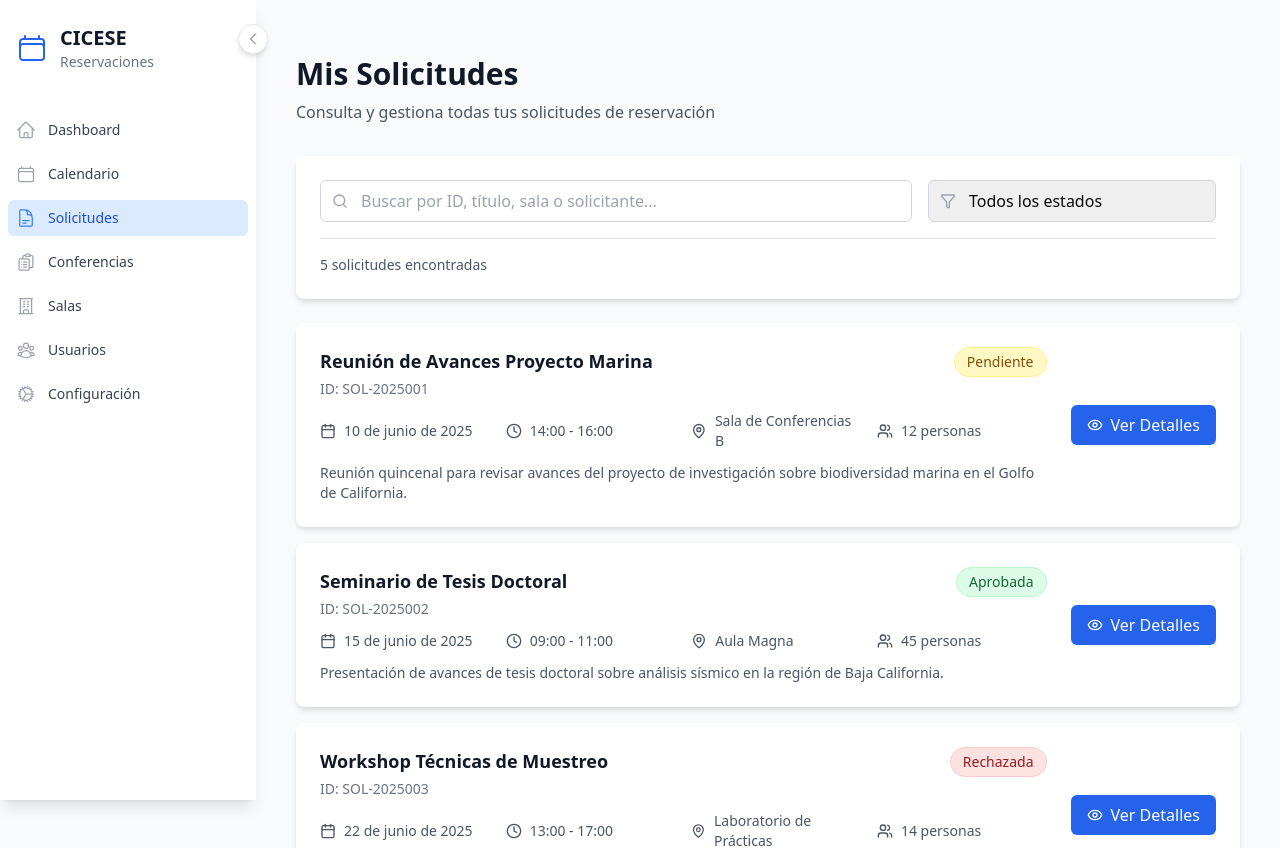
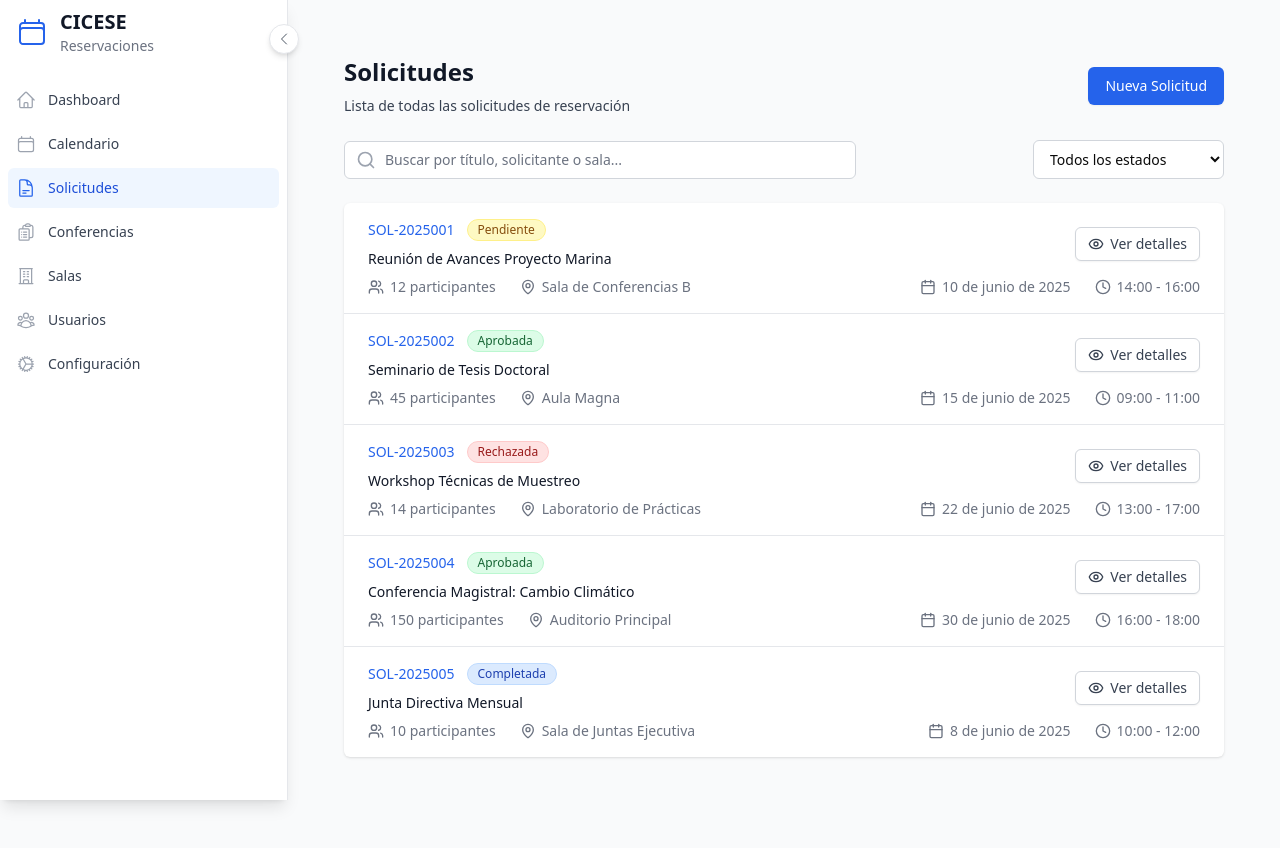
Before and after one commit to OnlyCodesOrg/FrontendReservacionesCICESE, a Next.js app: page /dashboard/solicitudes in a window 1280 px wide. Shown: the top 848 px of the page. Built offline with nearby package versions, Linux system fonts and the light colour scheme; no server answers.

Commit message:
Ultimo commit para tirar produccion

```diff
--- a/src/app/dashboard/layout.tsx
+++ b/src/app/dashboard/layout.tsx
@@ -8,8 +8,7 @@ export default function DashboardLayout({
 }>) {
   return (
     <div className="flex min-h-screen">
-      <Sidebar />
-      <main className="flex-1 ml-64">
+      <main className="flex-1">
         <div className="p-6">{children}</div>
       </main>
     </div>
--- a/src/app/dashboard/solicitudes/page.tsx
+++ b/src/app/dashboard/solicitudes/page.tsx
@@ -278,165 +278,129 @@ export default function SolicitudesPage() {
   }
 
   return (
-    <>
-      <div className="min-h-screen bg-gray-50 dark:bg-gray-900 py-8">
-        <div className="container mx-auto px-4">
+    <div className="space-y-6">
       {/* Header */}
-          <div className="mb-8">
-            <h1 className="text-3xl font-bold text-gray-900 dark:text-white mb-2">
-              Mis Solicitudes
-            </h1>
-            <p className="text-gray-600 dark:text-gray-400">
-              Consulta y gestiona todas tus solicitudes de reservación
+      <div className="sm:flex sm:items-center sm:justify-between">
+        <div>
+          <h1 className="text-2xl font-semibold text-gray-900 dark:text-white">Solicitudes</h1>
+          <p className="mt-2 text-sm text-gray-700 dark:text-gray-300">
+            Lista de todas las solicitudes de reservación
           </p>
         </div>
-
-          {/* Filtros y búsqueda */}
-          <div className="bg-white dark:bg-gray-800 rounded-lg shadow-md p-6 mb-6">
-            <div className="grid grid-cols-1 md:grid-cols-3 gap-4">
-              {/* Buscador */}
-              <div className="md:col-span-2">
-                <div className="relative">
-                  <Search className="absolute left-3 top-1/2 transform -translate-y-1/2 text-gray-400 h-4 w-4" />
-                  <input
-                    type="text"
-                    placeholder="Buscar por ID, título, sala o solicitante..."
-                    value={searchTerm}
-                    onChange={(e) => setSearchTerm(e.target.value)}
-                    className="w-full pl-10 pr-4 py-2 border border-gray-300 dark:border-gray-600 rounded-md focus:outline-none focus:ring-2 focus:ring-blue-500 dark:bg-gray-700 dark:text-white"
-                  />
-                  {searchTerm && (
+        <div className="mt-4 sm:mt-0">
           <button
-                      onClick={() => setSearchTerm("")}
-                      className="absolute right-3 top-1/2 transform -translate-y-1/2 text-gray-400 hover:text-gray-600"
+            onClick={() => router.push('/dashboard/solicitudes/nueva')}
+            className="inline-flex items-center px-4 py-2 border border-transparent shadow-sm text-sm font-medium rounded-md text-white bg-blue-600 hover:bg-blue-700 focus:outline-none focus:ring-2 focus:ring-offset-2 focus:ring-blue-500 transition-colors"
           >
-                      <X className="h-4 w-4" />
+            Nueva Solicitud
           </button>
-                  )}
         </div>
       </div>
 
-              {/* Filtro por estado */}
-              <div>
-                <div className="relative">
-                  <Filter className="absolute left-3 top-1/2 transform -translate-y-1/2 text-gray-400 h-4 w-4" />
+      {/* Filters */}
+      <div className="grid gap-4 md:flex md:items-center md:justify-between">
+        <div className="relative flex-1 max-w-lg">
+          <div className="absolute inset-y-0 left-0 pl-3 flex items-center pointer-events-none">
+            <Search className="h-5 w-5 text-gray-400" />
+          </div>
+          <input
+            type="text"
+            value={searchTerm}
+            onChange={(e) => setSearchTerm(e.target.value)}
+            placeholder="Buscar por título, solicitante o sala..."
+            className="block w-full pl-10 pr-3 py-2 border border-gray-300 dark:border-gray-600 rounded-md leading-5 bg-white dark:bg-gray-800 placeholder-gray-500 focus:outline-none focus:placeholder-gray-400 focus:ring-1 focus:ring-blue-500 focus:border-blue-500 sm:text-sm transition-colors"
+          />
+        </div>
+        <div className="flex items-center space-x-2">
           <select
             value={statusFilter}
             onChange={(e) => setStatusFilter(e.target.value)}
-                    className="w-full pl-10 pr-4 py-2 border border-gray-300 dark:border-gray-600 rounded-md focus:outline-none focus:ring-2 focus:ring-blue-500 dark:bg-gray-700 dark:text-white appearance-none"
+            className="block w-full pl-3 pr-10 py-2 text-base border border-gray-300 dark:border-gray-600 focus:outline-none focus:ring-blue-500 focus:border-blue-500 sm:text-sm rounded-md bg-white dark:bg-gray-800 transition-colors"
+            aria-label="Filtrar por estado"
           >
             <option value="all">Todos los estados</option>
-                    <option value="pendiente">Pendientes</option>
-                    <option value="aprobada">Aprobadas</option>
-                    <option value="rechazada">Rechazadas</option>
-                    <option value="completada">Completadas</option>
+            <option value="pendiente">Pendiente</option>
+            <option value="aprobada">Aprobada</option>
+            <option value="rechazada">Rechazada</option>
+            <option value="completada">Completada</option>
           </select>
         </div>
       </div>
+
+      {/* Content */}
+      {loading ? (
+        <div className="flex justify-center items-center h-64">
+          <div className="animate-spin rounded-full h-8 w-8 border-b-2 border-blue-600"></div>
         </div>
-
-            {/* Contador de resultados */}
-            <div className="mt-4 pt-4 border-t border-gray-200 dark:border-gray-700">
-              <p className="text-sm text-gray-600 dark:text-gray-400">
-                {filteredSolicitudes.length} solicitud{filteredSolicitudes.length !== 1 ? 'es' : ''} encontrada{filteredSolicitudes.length !== 1 ? 's' : ''}
-                {searchTerm && ` para "${searchTerm}"`}
-                {statusFilter !== "all" && ` con estado "${getEstadoTexto(statusFilter)}"`}
-              </p>
-            </div>
-          </div>
-
-          {/* Lista de solicitudes */}
-          {filteredSolicitudes.length === 0 ? (
-            <div className="bg-white dark:bg-gray-800 rounded-lg shadow-md p-12 text-center">
-              <div className="mx-auto h-24 w-24 text-gray-400 dark:text-gray-600 mb-4">
-                <Search className="h-full w-full" />
-              </div>
-              <h3 className="text-lg font-medium text-gray-900 dark:text-gray-100 mb-2">
-                No se encontraron solicitudes
-              </h3>
-              <p className="text-gray-500 dark:text-gray-400">
-                {searchTerm || statusFilter !== "all"
-                  ? "Intenta ajustar los filtros de búsqueda"
-                  : "No tienes solicitudes registradas"
-                }
-              </p>
+      ) : filteredSolicitudes.length === 0 ? (
+        <div className="text-center py-12">
+          <p className="text-gray-500 dark:text-gray-400">No se encontraron solicitudes</p>
         </div>
       ) : (
-            <div className="space-y-4">
+        <div className="bg-white dark:bg-gray-800 shadow overflow-hidden sm:rounded-md transition-colors">
+          <ul className="divide-y divide-gray-200 dark:divide-gray-700">
             {filteredSolicitudes.map((solicitud) => (
-                <div
-                  key={solicitud.id}
-                  className="bg-white dark:bg-gray-800 rounded-lg shadow-md hover:shadow-lg transition-shadow duration-300 p-6"
-                >
-                  <div className="flex flex-col lg:flex-row lg:items-center lg:justify-between">
-                    {/* Información principal */}
-                    <div className="flex-1">
-                      <div className="flex items-start justify-between mb-3">
-                        <div>
-                          <h3 className="text-lg font-semibold text-gray-900 dark:text-white mb-1">
-                            {solicitud.titulo}
-                          </h3>
-                          <p className="text-sm text-gray-500 dark:text-gray-400">
-                            ID: {solicitud.numeroReservacion}
+              <li key={solicitud.id}>
+                <div className="px-4 py-4 sm:px-6 hover:bg-gray-50 dark:hover:bg-gray-700/50 transition-colors">
+                  <div className="flex items-center justify-between">
+                    <div className="flex-1 min-w-0">
+                      <div className="flex items-center space-x-3">
+                        <p className="text-sm font-medium text-blue-600 dark:text-blue-400 truncate">
+                          {solicitud.numeroReservacion}
                         </p>
-                        </div>
-                        <span className={`px-3 py-1 rounded-full text-sm font-medium border ${getEstadoColor(solicitud.estado)}`}>
+                        <span className={`inline-flex items-center px-2.5 py-0.5 rounded-full text-xs font-medium border ${getEstadoColor(solicitud.estado)}`}>
                           {getEstadoTexto(solicitud.estado)}
                         </span>
                       </div>
-
-                      {/* Detalles en grid */}
-                      <div className="grid grid-cols-1 md:grid-cols-2 lg:grid-cols-4 gap-4 text-sm">
-                        <div className="flex items-center gap-2 text-gray-600 dark:text-gray-400">
-                          <Calendar className="h-4 w-4" />
-                          <span>{formatFechaSafe(solicitud.fechaInicio)}</span>
+                      <p className="mt-2 flex items-center text-sm text-gray-900 dark:text-white">
+                        {solicitud.titulo}
+                      </p>
                     </div>
-                        <div className="flex items-center gap-2 text-gray-600 dark:text-gray-400">
-                          <Clock className="h-4 w-4" />
-                          <span>{formatHoraSafe(solicitud.fechaInicio)} - {formatHoraSafe(solicitud.fechaFin)}</span>
-                        </div>
-                        <div className="flex items-center gap-2 text-gray-600 dark:text-gray-400">
-                          <MapPin className="h-4 w-4" />
-                          <span>{solicitud.ubicacion.sala}</span>
-                        </div>
-                        <div className="flex items-center gap-2 text-gray-600 dark:text-gray-400">
-                          <Users className="h-4 w-4" />
-                          <span>{solicitud.participantes} personas</span>
-                        </div>
-                      </div>
-
-                      {/* Descripción truncada */}
-                      {solicitud.descripcion && (
-                        <p className="mt-3 text-sm text-gray-600 dark:text-gray-400 line-clamp-2">
-                          {solicitud.descripcion}
-                        </p>
-                      )}
-                    </div>
-
-                    {/* Botón de acción */}
-                    <div className="mt-4 lg:mt-0 lg:ml-6">
+                    <div className="ml-4 flex-shrink-0">
                       <button
                         onClick={() => handleVerDetalles(solicitud)}
-                        className="flex items-center gap-2 px-4 py-2 bg-blue-600 text-white rounded-md hover:bg-blue-700 transition-colors"
+                        className="inline-flex items-center px-3 py-1.5 border border-gray-300 dark:border-gray-600 shadow-sm text-sm font-medium rounded-md text-gray-700 dark:text-gray-200 bg-white dark:bg-gray-800 hover:bg-gray-50 dark:hover:bg-gray-700 focus:outline-none focus:ring-2 focus:ring-offset-2 focus:ring-blue-500 transition-colors"
                       >
-                        <Eye className="h-4 w-4" />
-                        Ver Detalles
+                        <Eye className="h-4 w-4 mr-1.5" />
+                        Ver detalles
                       </button>
                     </div>
                   </div>
+                  <div className="mt-2 sm:flex sm:justify-between">
+                    <div className="sm:flex space-y-2 sm:space-y-0 sm:space-x-6">
+                      <div className="flex items-center text-sm text-gray-500 dark:text-gray-400">
+                        <Users className="flex-shrink-0 mr-1.5 h-4 w-4" />
+                        {solicitud.participantes} participantes
                       </div>
+                      <div className="flex items-center text-sm text-gray-500 dark:text-gray-400">
+                        <MapPin className="flex-shrink-0 mr-1.5 h-4 w-4" />
+                        {solicitud.ubicacion.sala}
+                      </div>
+                    </div>
+                    <div className="mt-2 sm:mt-0 space-y-2 sm:space-y-0 sm:space-x-6 flex flex-col sm:flex-row text-sm text-gray-500 dark:text-gray-400">
+                      <div className="flex items-center">
+                        <Calendar className="flex-shrink-0 mr-1.5 h-4 w-4" />
+                        {formatFechaSafe(solicitud.fechaInicio)}
+                      </div>
+                      <div className="flex items-center">
+                        <Clock className="flex-shrink-0 mr-1.5 h-4 w-4" />
+                        {formatHoraSafe(solicitud.fechaInicio)} - {formatHoraSafe(solicitud.fechaFin)}
+                      </div>
+                    </div>
+                  </div>
+                </div>
+              </li>
             ))}
+          </ul>
         </div>
       )}
-        </div>
-      </div>
 
-      {/* Modal reutilizado */}
+      {/* Modal */}
       <ReservacionModal
         isOpen={isModalOpen}
         onClose={handleCloseModal}
         reservacion={selectedSolicitud}
       />
-    </>
+    </div>
   );
 }
--- a/src/app/layout.tsx
+++ b/src/app/layout.tsx
@@ -1,6 +1,9 @@
+"use client";
+
 import type { Metadata } from "next";
 import localFont from "next/font/local";
 import Sidebar from "@/components/Sidebar";
+import { SidebarProvider, useSidebar } from "@/context/SidebarContext";
 import "./globals.css";
 
 const geistSans = localFont({
@@ -14,10 +17,19 @@ const geistMono = localFont({
   weight: "100 900",
 });
 
-export const metadata: Metadata = {
-  title: "CICESE Conferencias",
-  description: "Sistema de Gestión de Salas y Videoconferencias",
-};
+function MainContent({ children }: { children: React.ReactNode }) {
+  const { isCollapsed } = useSidebar();
+
+  return (
+    <main className={`flex-1 min-h-screen transition-all duration-300 ease-in-out ${
+      isCollapsed ? 'ml-20' : 'ml-72'
+    }`}>
+      <div className="max-w-[1600px] w-full mx-auto px-4 sm:px-6 md:px-8 py-6 sm:py-8">
+        {children}
+      </div>
+    </main>
+  );
+}
 
 export default function RootLayout({
   children,
@@ -26,14 +38,13 @@ export default function RootLayout({
 }>) {
   return (
     <html lang="es">
-      <body
-        className={`${geistSans.variable} ${geistMono.variable} antialiased bg-gray-50 dark:bg-gray-900`}
-      >
-        <div className="flex min-h-screen">
-          <main className="flex-1">
-            <div className="">{children}</div>
-          </main>
-        </div>
+      <body className={`${geistSans.variable} ${geistMono.variable} antialiased bg-gray-50 dark:bg-gray-900`}>
+        <SidebarProvider>
+          <div className="flex min-h-screen w-full overflow-x-hidden">
+            <Sidebar />
+            <MainContent>{children}</MainContent>
+          </div>
+        </SidebarProvider>
       </body>
     </html>
   );
--- a/src/components/Sidebar.tsx
+++ b/src/components/Sidebar.tsx
@@ -4,6 +4,7 @@ import { useEffect, useState } from "react";
 import Link from "next/link";
 import { useRouter } from "next/navigation";
 import { usePathname } from "next/navigation";
+import { useSidebar } from "@/context/SidebarContext";
 import {
   CalendarIcon,
   HomeIcon,
@@ -39,7 +40,7 @@ export default function Sidebar() {
   const pathname = usePathname();
   const [user, setUser] = useState<User | null>(null);
   const [loading, setLoading] = useState(true);
-  const [isCollapsed, setIsCollapsed] = useState(false);
+  const { isCollapsed, toggleSidebar } = useSidebar();
 
   const API_URL = process.env.NEXT_PUBLIC_API_URL || "http://localhost:3000";
 
@@ -90,21 +91,24 @@ export default function Sidebar() {
 
   // Función para determinar si una ruta está activa
   const isRouteActive = (href: string) => {
-    if (href === "/dashboard") {
-      // Para el dashboard, solo debe estar activo si es exactamente /dashboard
-      return pathname === "/dashboard";
+    if (href === "/") {
+      return pathname === "/";
     } else {
-      // Para otras rutas, debe empezar con la ruta específica
       return pathname === href || pathname.startsWith(href + '/');
     }
   };
 
   return (
-    <div className={`fixed left-0 top-0 h-full ${isCollapsed ? 'w-16' : 'w-64'} bg-white dark:bg-gray-800 shadow-lg transition-all duration-300 ease-in-out z-50`}>
+    <aside
+      className={`fixed inset-y-0 left-0 bg-white dark:bg-gray-800 shadow-lg transition-all duration-300 ease-in-out z-40 border-r border-gray-200 dark:border-gray-700 ${
+        isCollapsed ? 'w-20' : 'w-72'
+      }`}
+    >
       {/* Toggle button */}
       <button
-        onClick={() => setIsCollapsed(!isCollapsed)}
-        className="absolute -right-3 top-6 bg-white dark:bg-gray-800 border border-gray-200 dark:border-gray-700 rounded-full p-1.5 shadow-md hover:shadow-lg transition-shadow z-10"
+        onClick={toggleSidebar}
+        className="absolute -right-3 top-6 bg-white dark:bg-gray-800 border border-gray-200 dark:border-gray-700 rounded-full p-1.5 shadow-md hover:shadow-lg transition-all duration-300 z-10"
+        aria-label={isCollapsed ? "Expandir sidebar" : "Colapsar sidebar"}
       >
         {isCollapsed ? (
           <ChevronRightIcon className="h-4 w-4 text-gray-600 dark:text-gray-400" />
@@ -113,9 +117,9 @@ export default function Sidebar() {
         )}
       </button>
 
-      <div className="flex flex-col h-full">
+      <div className="flex flex-col h-full overflow-y-auto">
         {/* Logo */}
-        <div className="flex-shrink-0 flex items-center px-4 py-6">
+        <div className="flex-shrink-0 flex items-center h-16 px-4">
           {!isCollapsed ? (
             <div className="flex items-center">
               <div className="flex-shrink-0">
@@ -136,34 +140,69 @@ export default function Sidebar() {
         </div>
 
         {/* Navigation */}
-        <nav className="flex-1 px-2 py-4 space-y-2">
+        <nav className="flex-1 space-y-1 px-2 py-4">
           {navigation.map((item) => {
             const isActive = isRouteActive(item.href);
             return (
               <Link
                 key={item.name}
                 href={item.href}
-                className={`group flex items-center px-2 py-2 text-sm font-medium rounded-md transition-colors ${
+                className={`group flex items-center px-2 py-2.5 text-sm font-medium rounded-md transition-all duration-200 ${
                   isActive
-                    ? 'bg-blue-100 dark:bg-blue-900 text-blue-700 dark:text-blue-200'
-                    : 'text-gray-700 dark:text-gray-300 hover:bg-gray-100 dark:hover:bg-gray-700'
-                }`}
+                    ? 'bg-blue-50 dark:bg-blue-900/50 text-blue-700 dark:text-blue-200'
+                    : 'text-gray-700 dark:text-gray-300 hover:bg-gray-50 dark:hover:bg-gray-700/50'
+                } ${isCollapsed ? 'justify-center' : ''}`}
                 title={isCollapsed ? item.name : undefined}
               >
                 <item.icon
-                  className={`${isCollapsed ? 'mx-auto' : 'mr-3'} flex-shrink-0 h-5 w-5 ${
+                  className={`flex-shrink-0 h-5 w-5 ${
                     isActive
-                      ? 'text-blue-500 dark:text-blue-400'
+                      ? 'text-blue-600 dark:text-blue-400'
                       : 'text-gray-400 dark:text-gray-500 group-hover:text-gray-500 dark:group-hover:text-gray-400'
                   }`}
                   aria-hidden="true"
                 />
-                {!isCollapsed && item.name}
+                {!isCollapsed && <span className="ml-3">{item.name}</span>}
               </Link>
             );
           })}
         </nav>
+
+        {/* User section */}
+        {!loading && user && (
+          <div className={`flex-shrink-0 flex border-t border-gray-200 dark:border-gray-700 p-4 ${
+            isCollapsed ? 'justify-center' : ''
+          }`}>
+            {!isCollapsed ? (
+              <div className="flex-shrink-0 w-full group block">
+                <div className="flex items-center">
+                  <div>
+                    <p className="text-sm font-medium text-gray-700 dark:text-gray-200 truncate">
+                      {user.nombre}
+                    </p>
+                    <button
+                      onClick={handleLogout}
+                      className="text-xs text-red-500 hover:text-red-600 dark:text-red-400 dark:hover:text-red-300 mt-1"
+                    >
+                      Cerrar Sesión
+                    </button>
+                  </div>
+                </div>
+              </div>
+            ) : (
+              <button
+                onClick={handleLogout}
+                className="text-red-500 hover:text-red-600 dark:text-red-400 dark:hover:text-red-300 p-2 rounded-md transition-colors"
+                title="Cerrar Sesión"
+              >
+                <svg className="h-5 w-5" fill="none" viewBox="0 0 24 24" stroke="currentColor">
+                  <path strokeLinecap="round" strokeLinejoin="round" strokeWidth={2} d="M17 16l4-4m0 0l-4-4m4 4H7m6 4v1a3 3 0 01-3 3H6a3 3 0 01-3-3V7a3 3 0 013-3h4a3 3 0 013 3v1" />
+                </svg>
+              </button>
+            )}
+          </div>
+        )}
       </div>
-    </div>
+    </aside>
   );
 }
--- /dev/null
+++ b/src/context/SidebarContext.tsx
@@ -0,0 +1,32 @@
+"use client";
+
+import React, { createContext, useContext, useState } from 'react';
+
+type SidebarContextType = {
+  isCollapsed: boolean;
+  toggleSidebar: () => void;
+};
+
+const SidebarContext = createContext<SidebarContextType | undefined>(undefined);
+
+export function SidebarProvider({ children }: { children: React.ReactNode }) {
+  const [isCollapsed, setIsCollapsed] = useState(false);
+
+  const toggleSidebar = () => {
+    setIsCollapsed(!isCollapsed);
+  };
+
+  return (
+    <SidebarContext.Provider value={{ isCollapsed, toggleSidebar }}>
+      {children}
+    </SidebarContext.Provider>
+  );
+}
+
+export function useSidebar() {
+  const context = useContext(SidebarContext);
+  if (context === undefined) {
+    throw new Error('useSidebar must be used within a SidebarProvider');
+  }
+  return context;
+}
```
Also changed, not shown: src/app/page.tsx (+19 -26 lines). Lines whose indentation alone changed are shown as unchanged.
